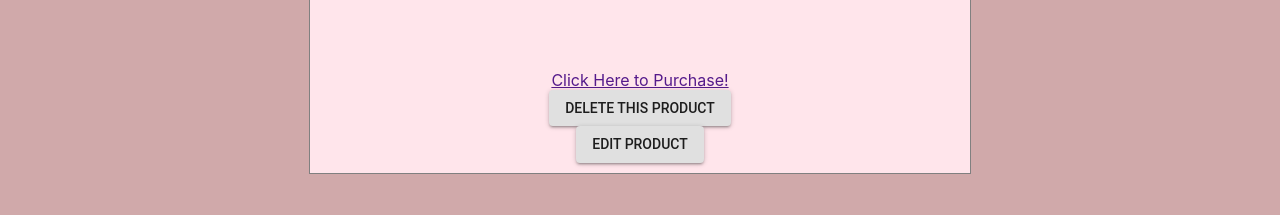
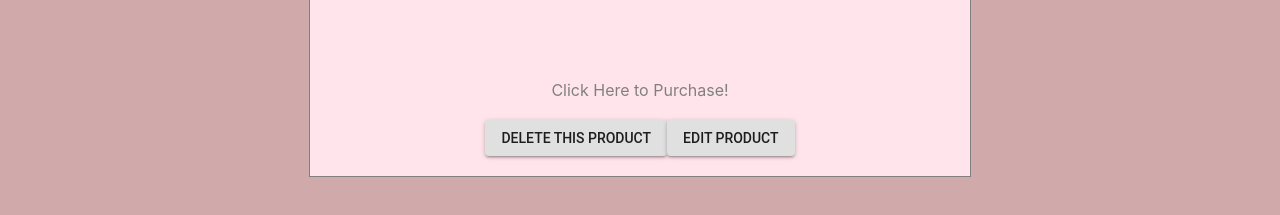
Before and after one commit to LDHemingway/Beauty-Junkie, a React (Create React App) app in the folder client/: page /1 in a window 1280 px wide. Shown: the part 505-720 px from the top of the page. Built offline with nearby package versions, Linux system fonts and the light colour scheme; no server answers.

Commit message:
added some styling touches

```diff
--- a/client/src/components/Product.js
+++ b/client/src/components/Product.js
@@ -24,6 +24,16 @@ const ProductContainer = styled.div`
 const LinkText = styled.div`
   text-decoration: none;
   color: white;
+  padding: 10px;
+  a {
+    text-decoration: none;
+    color: gray;
+  }
+`
+const StyledButtons = styled.div`
+  display: flex;
+  align-content: space-between;
+  padding: 10px;
 `
 
 export default class Product extends Component {
@@ -56,6 +66,7 @@ export default class Product extends Component {
         <p>{price}</p>
         <p>{description}</p>
         <LinkText><a href={link}>Click Here to Purchase!</a></LinkText>
+        <StyledButtons>
         <DeleteProduct id={_id} regionId={this.props.regionId} findRegion={this.props.findRegion}/>
         <EditProduct
         brandName={brandName}
@@ -68,6 +79,7 @@ export default class Product extends Component {
         regionId={this.props.regionId}
         findRegion={this.props.findRegion}
         />
+        </StyledButtons>
       </ProductContainer>
     )
   }
```
